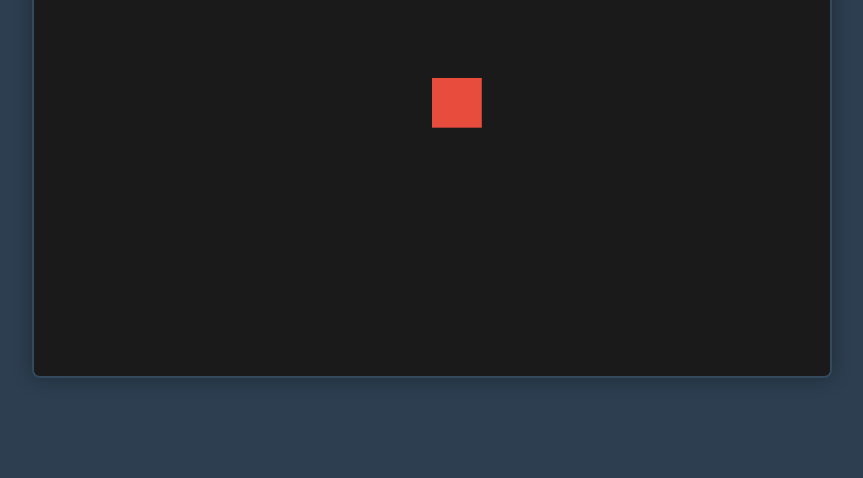
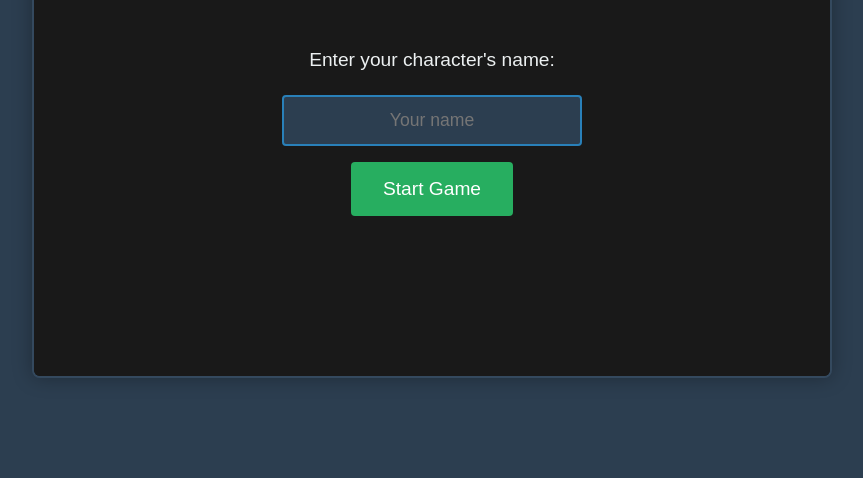
Before and after one commit to ausernamedtom/baby-simulator, a website: page index.html in a window 1280 px wide. Shown: the part 322-800 px from the top of the page, without its empty margins (208-1071 px from the left). Drawn offline with Linux system fonts and the light colour scheme.

Commit message:
feat: add start screen with character naming

```diff
--- a/game.js
+++ b/game.js
@@ -5,18 +5,26 @@ class Game {
         this.canvas.width = 800;
         this.canvas.height = 600;
 
+        this.startScreen = document.getElementById('startScreen');
+        this.playerNameInput = document.getElementById('playerName');
+        this.startButton = document.getElementById('startButton');
+
+        this.gameStarted = false;
         this.player = {
             x: this.canvas.width / 2,
             y: this.canvas.height / 2,
             width: 50,
             height: 50,
             speed: 5,
-            color: '#e74c3c'
+            color: '#e74c3c',
+            name: ''
         };
 
         this.keys = {};
         this.setupEventListeners();
-        this.gameLoop();
+
+        // Don't start the game loop until the start screen is dismissed
+        this.showStartScreen();
     }
 
     setupEventListeners() {
@@ -27,9 +35,38 @@ class Game {
         window.addEventListener('keyup', (e) => {
             this.keys[e.key] = false;
         });
+
+        this.startButton.addEventListener('click', () => this.startGame());
+        this.playerNameInput.addEventListener('keypress', (e) => {
+            if (e.key === 'Enter') {
+                this.startGame();
+            }
+        });
+    }
+
+    showStartScreen() {
+        this.startScreen.classList.remove('hidden');
+        this.playerNameInput.focus();
+    }
+
+    startGame() {
+        const name = this.playerNameInput.value.trim();
+        if (name) {
+            this.player.name = name;
+            this.startScreen.classList.add('hidden');
+            this.gameStarted = true;
+            this.gameLoop();
+        } else {
+            this.playerNameInput.classList.add('error');
+            setTimeout(() => {
+                this.playerNameInput.classList.remove('error');
+            }, 500);
+        }
     }
 
     update() {
+        if (!this.gameStarted) return;
+
         // Player movement
         if (this.keys['ArrowLeft'] || this.keys['a']) {
             this.player.x = Math.max(0, this.player.x - this.player.speed);
@@ -49,9 +86,17 @@ class Game {
         // Clear canvas
         this.ctx.clearRect(0, 0, this.canvas.width, this.canvas.height);
 
-        // Draw player
-        this.ctx.fillStyle = this.player.color;
-        this.ctx.fillRect(this.player.x, this.player.y, this.player.width, this.player.height);
+        if (this.gameStarted) {
+            // Draw player
+            this.ctx.fillStyle = this.player.color;
+            this.ctx.fillRect(this.player.x, this.player.y, this.player.width, this.player.height);
+
+            // Draw player name
+            this.ctx.fillStyle = '#ffffff';
+            this.ctx.font = '16px Arial';
+            this.ctx.textAlign = 'center';
+            this.ctx.fillText(this.player.name, this.player.x + this.player.width / 2, this.player.y - 10);
+        }
     }
 
     gameLoop() {
--- a/index.html
+++ b/index.html
@@ -8,6 +8,14 @@
 </head>
 <body>
     <div class="game-container">
+        <div id="startScreen" class="screen">
+            <h1>Welcome to the Game</h1>
+            <div class="input-container">
+                <label for="playerName">Enter your character's name:</label>
+                <input type="text" id="playerName" maxlength="20" placeholder="Your name">
+                <button id="startButton">Start Game</button>
+            </div>
+        </div>
         <canvas id="gameCanvas"></canvas>
     </div>
     <script src="game.js"></script>
--- a/style.css
+++ b/style.css
@@ -10,6 +10,7 @@ body {
     align-items: center;
     min-height: 100vh;
     background-color: #2c3e50;
+    font-family: Arial, sans-serif;
 }
 
 .game-container {
@@ -27,3 +28,80 @@ body {
     height: 100%;
     background-color: #1a1a1a;
 }
+
+.screen {
+    position: absolute;
+    top: 0;
+    left: 0;
+    width: 100%;
+    height: 100%;
+    display: flex;
+    flex-direction: column;
+    justify-content: center;
+    align-items: center;
+    background-color: rgba(26, 26, 26, 0.95);
+    color: #ecf0f1;
+    z-index: 10;
+    transition: opacity 0.5s ease-in-out;
+}
+
+.screen.hidden {
+    opacity: 0;
+    pointer-events: none;
+}
+
+.input-container {
+    display: flex;
+    flex-direction: column;
+    align-items: center;
+    gap: 1rem;
+    margin-top: 2rem;
+}
+
+h1 {
+    font-size: 2.5rem;
+    margin-bottom: 2rem;
+    text-shadow: 2px 2px 4px rgba(0, 0, 0, 0.5);
+}
+
+label {
+    font-size: 1.2rem;
+    margin-bottom: 0.5rem;
+}
+
+input {
+    padding: 0.8rem 1rem;
+    font-size: 1.1rem;
+    border: 2px solid #3498db;
+    border-radius: 4px;
+    background-color: #2c3e50;
+    color: #ecf0f1;
+    width: 300px;
+    text-align: center;
+    transition: border-color 0.3s ease;
+}
+
+input:focus {
+    outline: none;
+    border-color: #2980b9;
+}
+
+button {
+    padding: 1rem 2rem;
+    font-size: 1.2rem;
+    background-color: #27ae60;
+    color: white;
+    border: none;
+    border-radius: 4px;
+    cursor: pointer;
+    transition: background-color 0.3s ease, transform 0.2s ease;
+}
+
+button:hover {
+    background-color: #219a52;
+    transform: scale(1.05);
+}
+
+button:active {
+    transform: scale(0.95);
+}
```
Also changed, not shown: package.json (added, +18 -0 lines), .github/workflows/build.yml (added), README.md, 2 other files.
